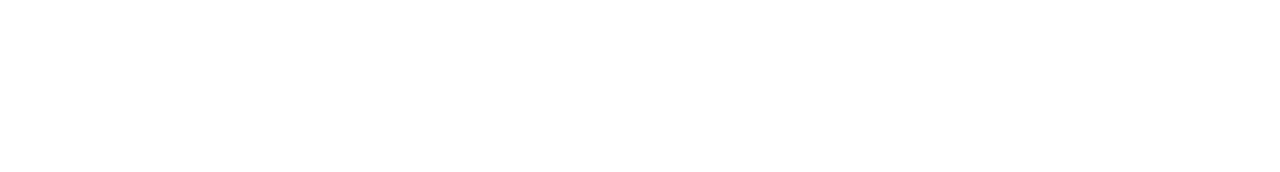
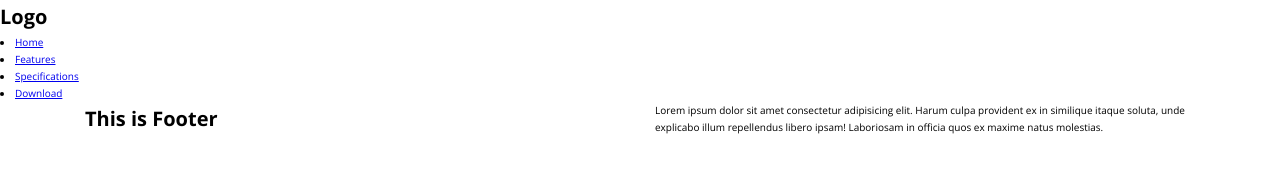
Before and after one commit to jaisharmajjss/scss, a website: page index.html in a window 1280 px wide. Drawn offline with nearby package versions, Linux system fonts and the light colour scheme.

Commit message:
Added HTML structure

```diff
--- a/index.html
+++ b/index.html
@@ -4,9 +4,43 @@
     <meta charset="UTF-8">
     <meta name="viewport" content="width=device-width, initial-scale=1.0">
     <title>Document</title>
+    <link rel="stylesheet" href="https://cdnjs.cloudflare.com/ajax/libs/twitter-bootstrap/4.4.0/css/bootstrap-grid.min.css">
     <link rel="stylesheet" href="css/style.css">
 </head>
 <body>
+    <div class="nav">
+       <div class="nav__logo">
+           <h1>Logo</h1>
+       </div>
+       <div class="nav__bar">
+           <li class="nav__bar--list">
+               <a class="nav__bar--link" href="#">Home</a>
+            </li>
+            <li class="nav__bar--list">
+                <a class="nav__bar--link" href="#">Features</a>
+             </li>
+             <li class="nav__bar--list">
+                <a class="nav__bar--link" href="#">Specifications</a>
+             </li>
+             <li class="nav__bar--list">
+                <a class="nav__bar--link" href="#">Download</a>
+             </li>
+       </div>
+    </div>
 
+    <footer class="footer">
+        <div class="container">
+            <div class="row">
+                <div class="col-md-6">
+                    <h1>This is Footer</h1>
+                </div>
+                <div class="col-md-6">
+                    <p>Lorem ipsum dolor sit amet consectetur adipisicing elit. Harum culpa provident ex
+                        in similique itaque soluta, unde explicabo illum repellendus libero ipsam!
+                        Laboriosam in officia quos ex maxime natus molestias.</p>
+                </div>
+            </div>
+        </div>
+    </footer>
 </body>
 </html>
--- a/sass/layout/_navigation.scss
+++ b/sass/layout/_navigation.scss
@@ -0,0 +1,16 @@
+.nav{
+
+    &__logo{
+
+    }
+
+    &__bar{
+
+        &--list{
+
+        }
+        &--link{
+
+        }
+    }
+}
```
